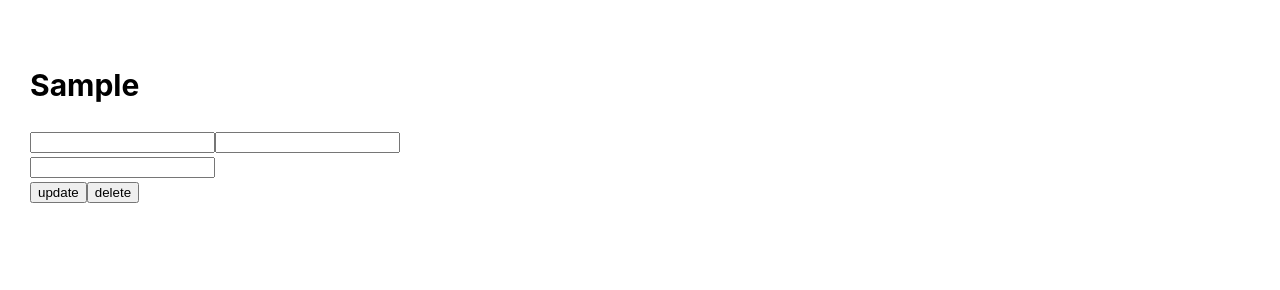
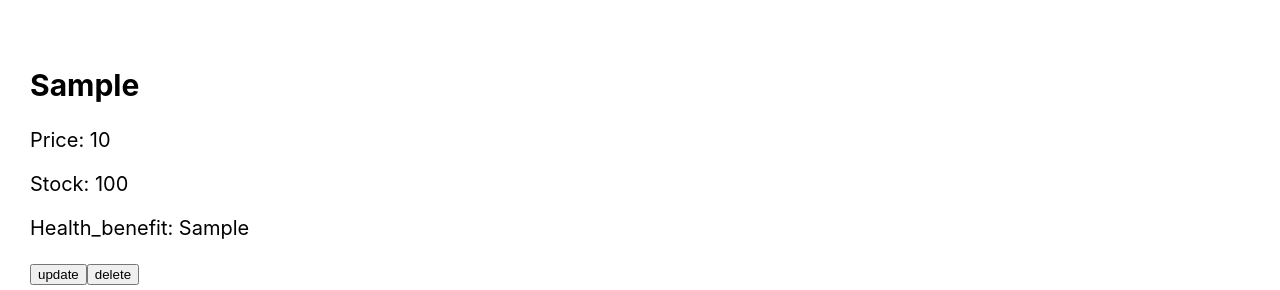
Before and after one commit to AliceLin2/FruitShop-front-end, a React (Create React App) app: page / in a window 1280 px wide. Both pictures are taken after typing "Sample", "Sample" into the empty fields and a click on the button "Add to List". Shown: the part 169-459 px from the top of the page. Built offline with nearby package versions, Linux system fonts and the light colour scheme; no server answers; the HTML template or start-up script is replaced by a standard one.

Commit message:
Update component

```diff
--- a/src/FruitList.js
+++ b/src/FruitList.js
@@ -10,36 +10,42 @@ const style = {
 };
 function FruitList({fruits, onDeleteFruit, onUpdateFruit}) {
     const [editMode, setEditMode] = useState(false)
-    function handleUpdate(){
+    const [price, setPrice] = useState()
+    const [stock, setStock] = useState()
+    const [healthBenefit, setHealthBenefit] = useState()
+
+    function handleUpdate(fruit){
         if(editMode===false){
           setEditMode(!editMode)
         }else{
-            fetch(`http://localhost:3000/food/${match.id}`,{
+            fetch(`http://localhost:9292/fruits/${fruit.id}`,{
                 method:"PATCH",
                 headers:{
                     "Content-Type":"application/json"
                 },
                 body:JSON.stringify({
-                    ...match,
-                    rating: newRating
+                    ...fruit,
+                    price,
+                    stock,
+                    health_benefit: healthBenefit
                 })
             })
             .then(r=>r.json())
             .then(data=>{
                 setEditMode(!editMode)
-                onFetchFood()
+                onUpdateFruit(data)
+                console.log(data)
             })
         }
     }
 
-    function handleDelete(){
-      fetch(`http://localhost:3000/food/${match.id}`,{
+    function handleDelete(id){
+      fetch(`http://localhost:9292/fruits/${id}`,{
           method:"DELETE"
       })
       .then(r=>r.json())
       .then(data=>{
-          history.push("/myfoodportfolio")
-          onFetchFood()
+        onDeleteFruit(id)
       })
     }
     function Fruit({fruit}) {
@@ -49,20 +55,20 @@ function FruitList({fruits, onDeleteFruit, onUpdateFruit}) {
                 {editMode?
                     <div>
                         <h2>{fruit.name}</h2>
+                        <input type="text" placeholder="price" name="price" value={price} onChange={setPrice}/>
+                        <input type="text" placeholder="stock" name="stock" value={stock} onChange={setStock}/>
+                        <textarea type="text" placeholder="health benefit" name="health_benefit" value={healthBenefit} onChange={setHealthBenefit}/>
+                    </div>
+                                :
+                    <div>
+                        <h2>{fruit.name}</h2>
                         <p>Price: {fruit.price}</p>
                         <p>Stock: {fruit.stock}</p>
                         <p>Health_benefit: {fruit.health_benefit}</p>
                     </div>
-                    :
-                    <div>
-                        <h2>{fruit.name}</h2>
-                        <input></input>
-                        <input></input>
-                        <input></input>
-                    </div>
                 }
 
-                <button id='update' onClick={e=>handleUpdate(fruit.id)}>{editMode?"save":"update"}</button>
+                <button id='update' onClick={e=>handleUpdate(fruit)}>{editMode?"save":"update"}</button>
                 <button id='delete' onClick={e=>handleDelete(fruit.id)}>delete</button>
             </div>
         );
```
